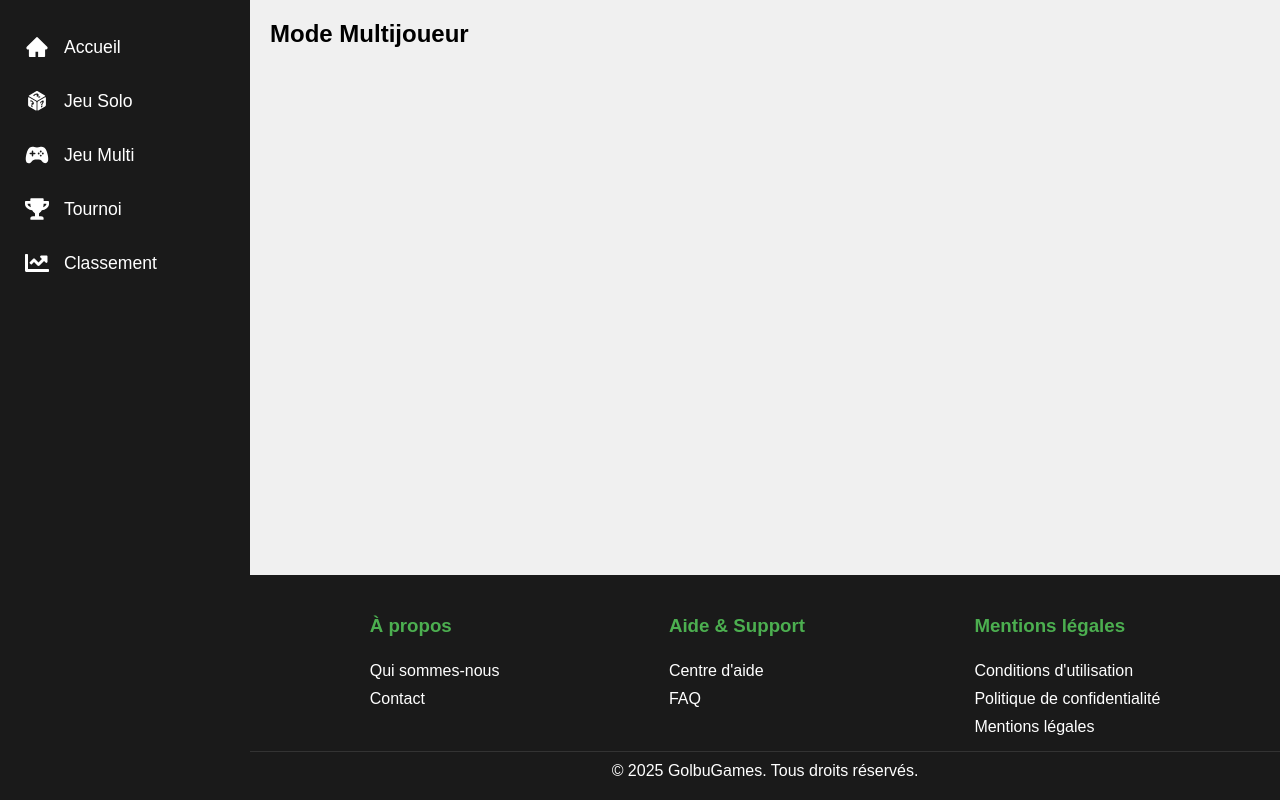
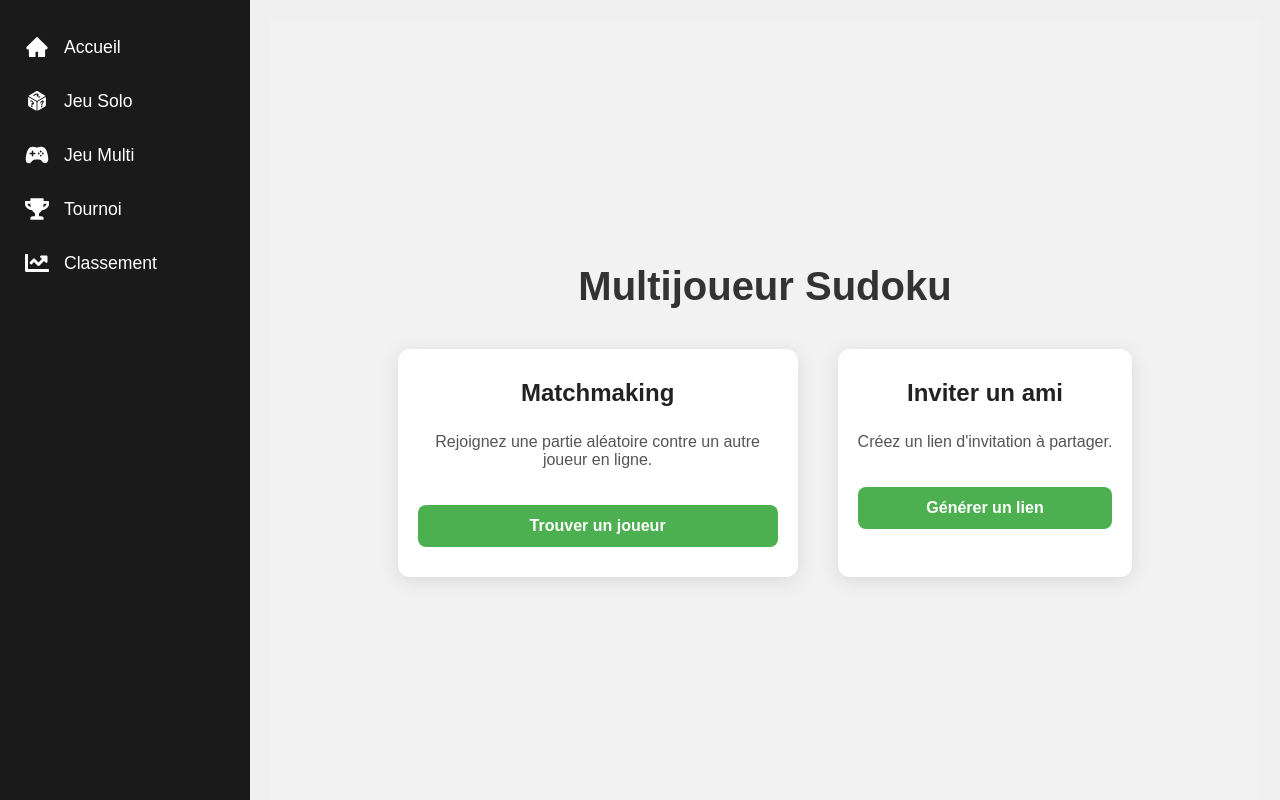
Before and after one commit to Yurhigz/GolbuGames, a React (Create React App) app in the folder frontend/my-app/: page /multi in a window 1280 px wide. Shown: the top 800 px of the page. Built offline with nearby package versions, Linux system fonts and the light colour scheme.

Commit message:
Ajout page multi + join avec un lien

```diff
--- a/frontend/my-app/src/App.js
+++ b/frontend/my-app/src/App.js
@@ -5,6 +5,7 @@ import Footer from "./components/footer";
 import Home from "./pages/homepage";
 import Solo from "./pages/Solo";
 import Multi from "./pages/Multi";
+import Invite from "./pages/Invite";
 import Tournament from "./pages/Tournament";
 import Leaderboard from "./pages/Leaderboard";
 import About from "./pages/legal/About";
@@ -20,6 +21,7 @@ function App() {
         <SideNav />
         <div className="main-content">
           <Routes>
+            <Route path="/multiplayer/invite/:id" element={<Invite />} />
             <Route path="/" element={<Home />} />
             <Route path="/solo" element={<Solo />} />
             <Route path="/multi" element={<Multi />} />
--- /dev/null
+++ b/frontend/my-app/src/components/Button.css
@@ -0,0 +1,16 @@
+.btn-green {
+  background-color: #4caf50;
+  color: white;
+  padding: 12px 20px;
+  font-size: 1rem;
+  font-weight: 600;
+  border: none;
+  border-radius: 8px;
+  cursor: pointer;
+  transition: background-color 0.2s ease-in-out;
+  width: 100%;
+}
+
+.btn-green:hover {
+  background-color: #45a049;
+}
--- /dev/null
+++ b/frontend/my-app/src/components/Button.js
@@ -0,0 +1,15 @@
+import React from "react";
+import "./Button.css";
+
+export const Button = ({ children, onClick, type = "button", className = "", ...props }) => {
+  return (
+    <button
+      type={type}
+      className={`btn-green ${className}`}
+      onClick={onClick}
+      {...props}
+    >
+      {children}
+    </button>
+  );
+};
--- /dev/null
+++ b/frontend/my-app/src/components/Card.css
@@ -0,0 +1,14 @@
+.card-container {
+  background: white;
+  border-radius: 12px;
+  padding: 30px 20px;
+  box-shadow: 0 4px 20px rgba(0, 0, 0, 0.1);
+  text-align: center;
+  max-width: 400px;
+}
+
+.card-content {
+  display: flex;
+  flex-direction: column;
+  gap: 16px;
+}
--- /dev/null
+++ b/frontend/my-app/src/components/Card.js
@@ -0,0 +1,18 @@
+import React from "react";
+import "./Card.css";
+
+export const Card = ({ children, className = "" }) => {
+  return (
+    <div className={`card-container ${className}`}>
+      {children}
+    </div>
+  );
+};
+
+export const CardContent = ({ children, className = "" }) => {
+  return (
+    <div className={`card-content ${className}`}>
+      {children}
+    </div>
+  );
+};
--- /dev/null
+++ b/frontend/my-app/src/components/Input.css
@@ -0,0 +1,7 @@
+.input-field {
+  padding: 10px 12px;
+  font-size: 0.9rem;
+  border: 1px solid #ccc;
+  border-radius: 6px;
+  width: 100%;
+}
--- /dev/null
+++ b/frontend/my-app/src/components/Input.js
@@ -0,0 +1,13 @@
+import React from "react";
+import "./Input.css";
+
+export const Input = ({ value, onChange, className = "", ...props }) => {
+  return (
+    <input
+      className={`input-field ${className}`}
+      value={value}
+      onChange={onChange}
+      {...props}
+    />
+  );
+};
--- /dev/null
+++ b/frontend/my-app/src/pages/Invite.css
@@ -0,0 +1,38 @@
+.invite-container {
+  display: flex;
+  justify-content: center;
+  align-items: center;
+  min-height: 100vh;
+  padding: 40px 20px;
+  background-color: #f2f2f2;
+}
+
+.invite-content {
+  display: flex;
+  flex-direction: column;
+  align-items: center;
+  gap: 20px;
+  text-align: center;
+}
+
+.invite-title {
+  font-size: 2rem;
+  font-weight: bold;
+  color: #333;
+}
+
+.invite-subtitle {
+  font-size: 1.1rem;
+  color: #555;
+}
+
+.room-id {
+  font-weight: bold;
+  color: #1d4ed8;
+}
+
+.joined-message {
+  font-size: 1rem;
+  color: #28a745;
+  font-weight: 500;
+}
--- /dev/null
+++ b/frontend/my-app/src/pages/Invite.js
@@ -0,0 +1,36 @@
+import React, { useState, useEffect } from "react";
+import { useParams } from "react-router-dom";
+import { Button } from "../components/Button";
+import { Card, CardContent } from "../components/Card";
+import "./Invite.css";
+
+const Invite = () => {
+  const { id } = useParams();
+  const [joined, setJoined] = useState(false);
+
+  const handleJoin = () => {
+    console.log(`Joueur rejoint la partie avec le code : ${id}`);
+    setJoined(true);
+    // TODO: Connect to backend WebSocket or REST to join room
+  };
+
+  return (
+    <div className="invite-container">
+      <Card>
+        <CardContent className="invite-content">
+          <h1 className="invite-title">Invitation à une partie</h1>
+          <p className="invite-subtitle">
+            Rejoignez une partie avec le code : <span className="room-id">{id}</span>
+          </p>
+          {!joined ? (
+            <Button onClick={handleJoin}>Rejoindre la partie</Button>
+          ) : (
+            <p className="joined-message">Vous avez rejoint la partie ! En attente de l’autre joueur...</p>
+          )}
+        </CardContent>
+      </Card>
+    </div>
+  );
+};
+
+export default Invite;
--- /dev/null
+++ b/frontend/my-app/src/pages/Multi.css
@@ -0,0 +1,50 @@
+.multi-container {
+  display: flex;
+  flex-direction: column;
+  align-items: center;
+  justify-content: center;
+  padding: 40px 20px;
+  min-height: 100vh;
+  background-color: #f2f2f2;
+}
+
+.multi-title {
+  font-size: 2.5rem;
+  font-weight: bold;
+  margin-bottom: 40px;
+  color: #333;
+}
+
+.multi-options {
+  display: flex;
+  gap: 40px;
+  flex-wrap: wrap;
+  justify-content: center;
+}
+
+.option-title {
+  font-size: 1.5rem;
+  font-weight: 600;
+  margin-bottom: 10px;
+  color: #222;
+}
+
+.option-description {
+  font-size: 1rem;
+  color: #555;
+  margin-bottom: 20px;
+}
+
+.invite-link-wrapper {
+  display: flex;
+  gap: 10px;
+  width: 100%;
+  margin-top: 10px;
+  flex-direction: column;
+}
+
+.copied-message {
+  color: #28a745;
+  font-size: 0.9rem;
+  margin-top: 8px;
+}
--- a/frontend/my-app/src/pages/Multi.js
+++ b/frontend/my-app/src/pages/Multi.js
@@ -1,12 +1,71 @@
-import React from 'react';
+import React, { useState } from "react";
+import { Button } from "../components/Button";
+import { Card, CardContent } from "../components/Card";
+import { Input } from "../components/Input";
+import "./Multi.css";
 
 const Multi = () => {
-    return (
-        <div>
-            <h2>Mode Multijoueur</h2>
-            {/* Contenu du mode multijoueur */}
-        </div>
-    );
+  const [inviteLink, setInviteLink] = useState("");
+  const [copied, setCopied] = useState(false);
+
+  const handleMatchmaking = () => {
+    console.log("Recherche de joueur...");
+    // À connecter à ton backend de matchmaking
+  };
+
+  const handleInvite = () => {
+    const link = `${window.location.origin}/multiplayer/invite/${generateRoomId()}`;
+    setInviteLink(link);
+    setCopied(false);
+  };
+
+  const generateRoomId = () => {
+    return Math.random().toString(36).substr(2, 8);
+  };
+
+  const handleCopy = () => {
+    navigator.clipboard.writeText(inviteLink);
+    setCopied(true);
+  };
+
+  return (
+    <div className="multi-container">
+      <h1 className="multi-title">Multijoueur Sudoku</h1>
+
+      <div className="multi-options">
+        {/* Matchmaking */}
+        <Card>
+          <CardContent>
+            <h2 className="option-title">Matchmaking</h2>
+            <p className="option-description">
+              Rejoignez une partie aléatoire contre un autre joueur en ligne.
+            </p>
+            <Button onClick={handleMatchmaking}>Trouver un joueur</Button>
+          </CardContent>
+        </Card>
+
+        {/* Inviter un ami */}
+        <Card>
+          <CardContent>
+            <h2 className="option-title">Inviter un ami</h2>
+            <p className="option-description">
+              Créez un lien d'invitation à partager.
+            </p>
+            <Button onClick={handleInvite}>Générer un lien</Button>
+
+            {inviteLink && (
+              <div className="invite-link-wrapper">
+                <Input value={inviteLink} readOnly />
+                <Button onClick={handleCopy}>Copier</Button>
+              </div>
+            )}
+
+            {copied && <p className="copied-message">Lien copié !</p>}
+          </CardContent>
+        </Card>
+      </div>
+    </div>
+  );
 };
 
 export default Multi;
```
